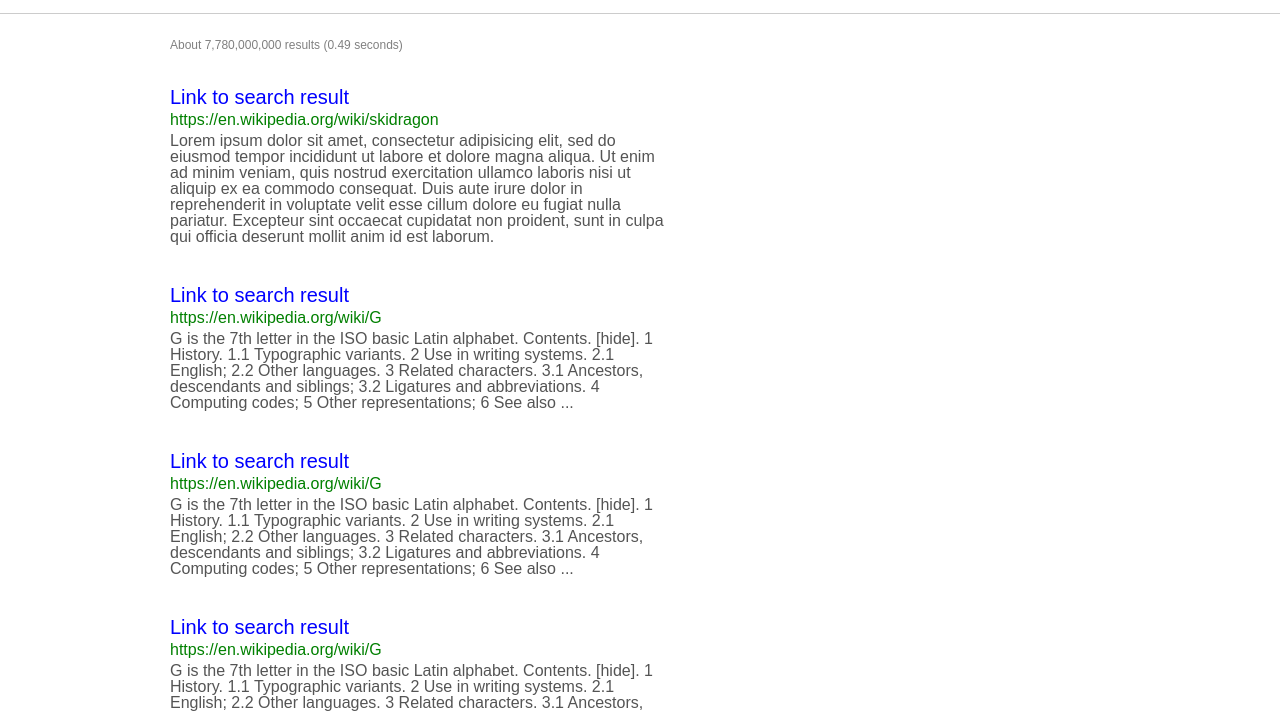
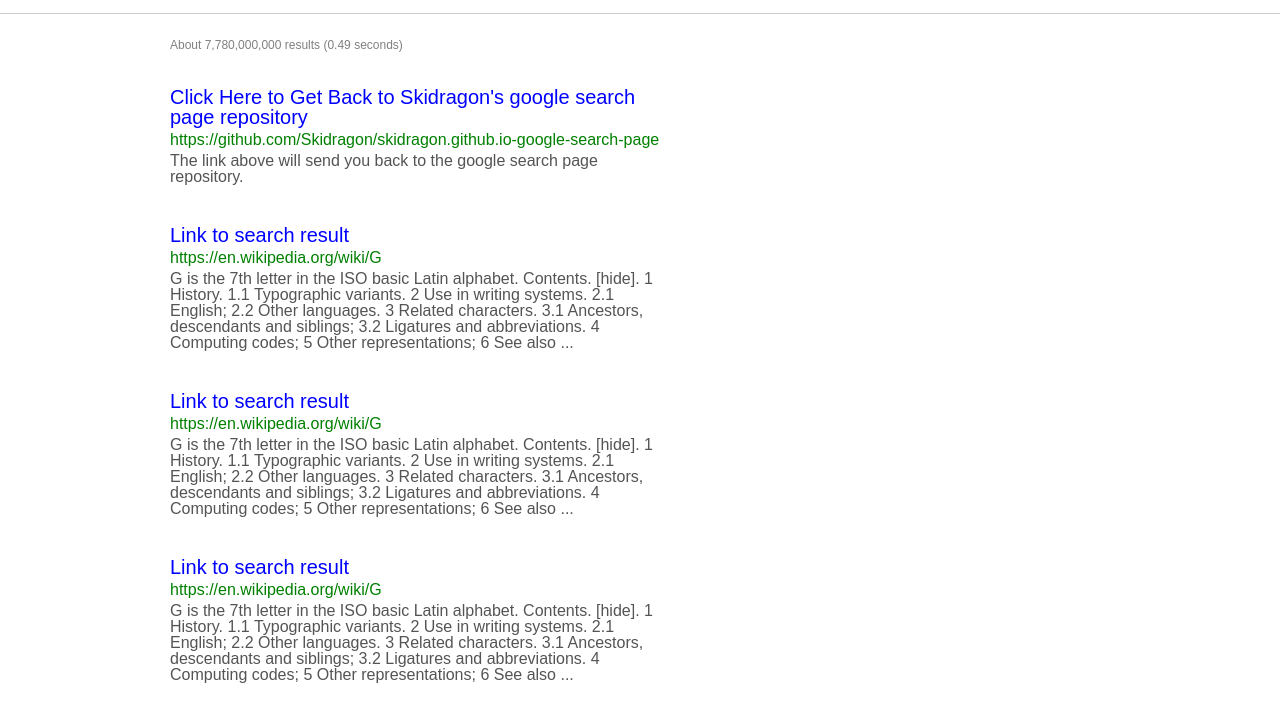
Before and after one commit to Skidragon/skidragon.github.io-google-search-page, a plain HTML site: page index.html in a window 1280 px wide. Shown: the part 83-794 px from the top of the page. Drawn offline with Linux system fonts and the light colour scheme.

Commit message:
Added link to go back to my github repository for the google search page

```diff
--- a/index.html
+++ b/index.html
@@ -44,9 +44,9 @@
 
       <div class = "search-results primary-alignment">
         <div class = "search-item">
-        <a href="#" class="search-result-link">Link to search result</a>
-        <p class = "url-result">https://en.wikipedia.org/wiki/skidragon</p>
-        <p class = "search-description">Lorem ipsum dolor sit amet, consectetur adipisicing elit, sed do eiusmod tempor incididunt ut labore et dolore magna aliqua. Ut enim ad minim veniam, quis nostrud exercitation ullamco laboris nisi ut aliquip ex ea commodo consequat. Duis aute irure dolor in reprehenderit in voluptate velit esse cillum dolore eu fugiat nulla pariatur. Excepteur sint occaecat cupidatat non proident, sunt in culpa qui officia deserunt mollit anim id est laborum.</p>
+        <a href="https://github.com/Skidragon/skidragon.github.io-google-search-page" class="search-result-link">Click Here to Get Back to Skidragon's google search page repository</a>
+        <p class = "url-result">https://github.com/Skidragon/skidragon.github.io-google-search-page</p>
+        <p class = "search-description">The link above will send you back to the google search page repository.</p>
       </div>
         <div class = "search-item">
         <a href="#" class="search-result-link">Link to search result</a>
```
